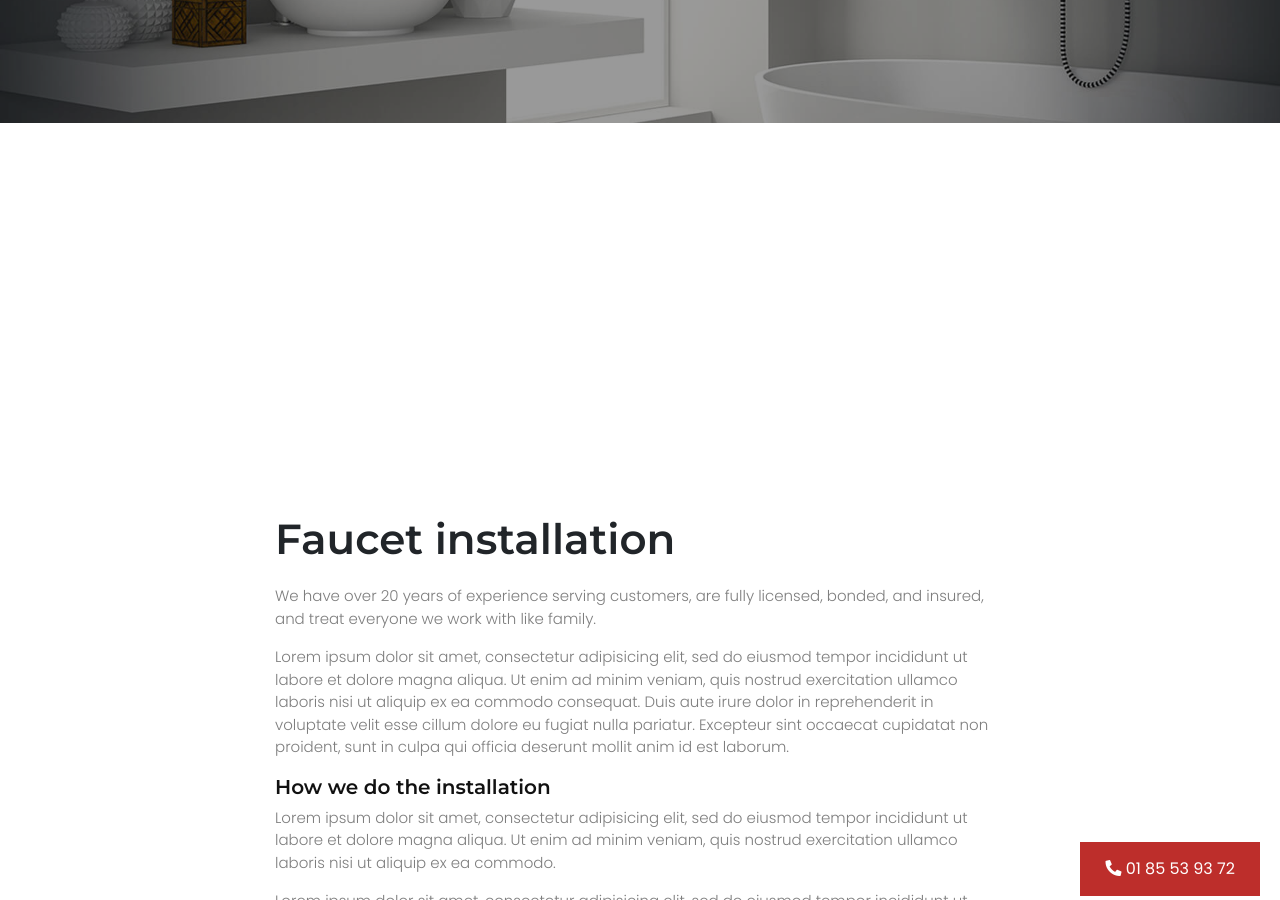
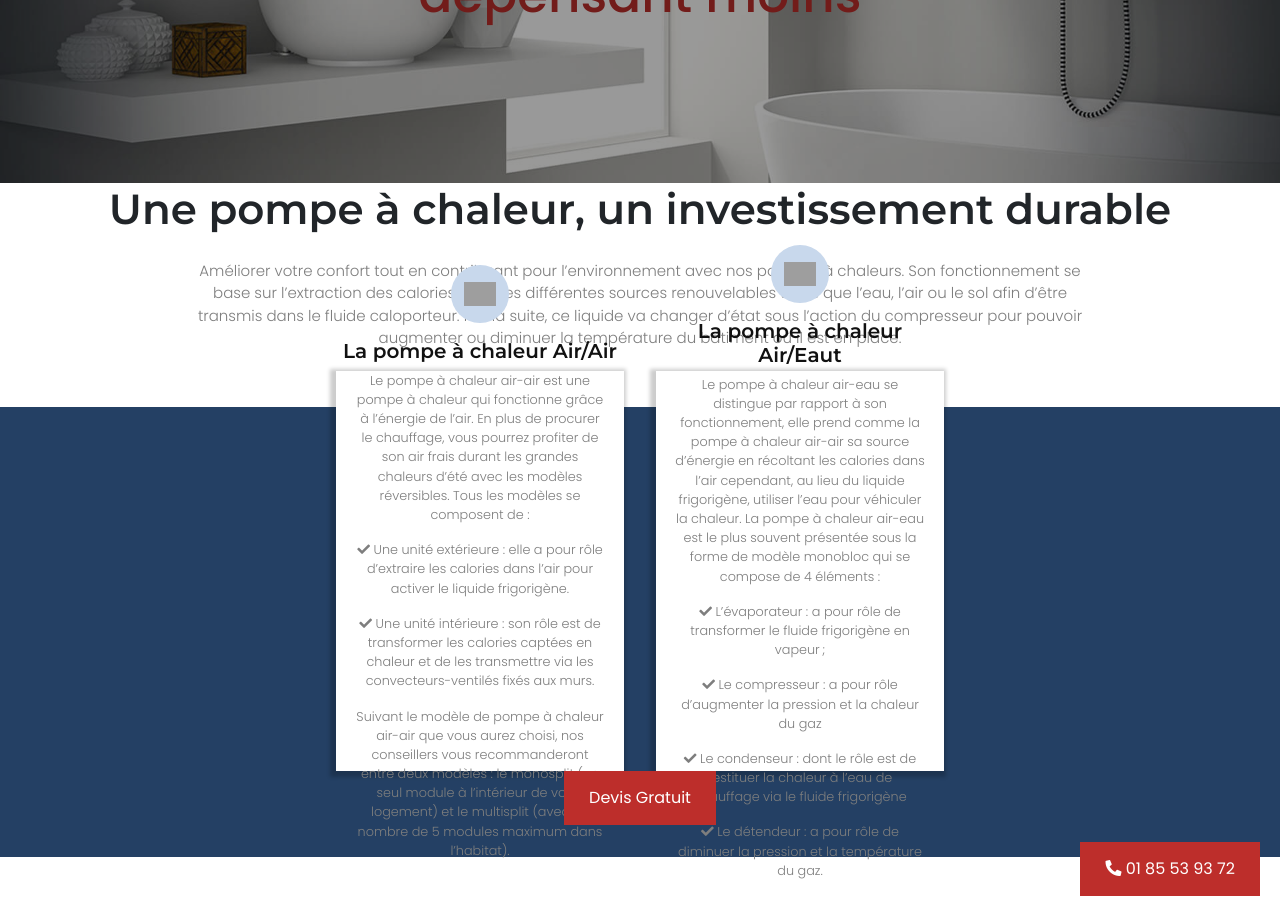
Before and after one commit to ejezie/pompe-a-chaleur-91.com, a Jekyll site: the page built from src/pompe-a-chaleur.html, in a window 1280 px wide and 900 px high, scrolled down 407 px. Built offline with Jekyll 4.4.1, drawn with Linux system fonts in a browser that asks for light colours; some web fonts are replaced; some of the changed text lies outside the part shown; grey boxes are pictures that could not be loaded.

Commit message:
Update pompe-a-chaleur.html

```diff
--- a/src/pompe-a-chaleur.html
+++ b/src/pompe-a-chaleur.html
@@ -5,88 +5,124 @@ title:
 description:
 ---
 
-<section class="slider slide1">
+<section class="slider slide1" id="pmbg">
     <div class="container">
-        <h1>pompe à chaleur</h1>
+        <h1>Améliorer votre confort thermique en dépensant moins </h1>
     </div>
 </section>
 
-<section>
-    <div class="container">
-        <div class="row">
-            <div class="col-sm-8 offset-2">
-                <div class="box-img1">
+<div class="sec-one" id="pomp-one">
+    <h2>Une pompe à chaleur, un investissement durable</h2>
+    <p style="max-width: 900px; text-align: center; padding: 0.3rem;">Améliorer votre confort tout en contribuant pour l’environnement avec nos pompes à chaleurs. Son fonctionnement se base sur l’extraction des calories dans les différentes sources renouvelables telles que l’eau, l’air ou le sol afin d’être transmis dans le fluide caloporteur. Par la suite, ce liquide va changer d’état sous l’action du compresseur pour pouvoir augmenter ou diminuer la température du bâtiment où il est en place.</p>
+    <div class="content-wrap">
+        <div class="content">
+            <div class="wrap">
+                <div class="logo-wrap">
+                    <img src="./assets/img/snowflake.png" alt="snowflake">
+                </div>
+                <h3>La pompe à chaleur Air/Air
+                </h3>
+                <p>Le pompe à chaleur air-air est une pompe à chaleur qui fonctionne grâce à l’énergie de l’air. En plus de procurer le chauffage, vous pourrez profiter de son air frais durant les grandes chaleurs d’été avec les modèles réversibles. Tous les modèles se composent de :
+                </p>
+                <p><i class="fas fa-check"></i> Une unité extérieure : elle a pour rôle d’extraire les calories dans l’air pour activer le liquide frigorigène.
+                </p>
+                <p><i class="fas fa-check"></i> Une unité intérieure : son rôle est de transformer les calories captées en chaleur et de les transmettre via les convecteurs-ventilés fixés aux murs.
+                </p>
+                <p>Suivant le modèle de pompe à chaleur air-air que vous aurez choisi, nos conseillers vous recommanderont entre deux modèles : le monosplit (un seul module à l’intérieur de votre logement) et le multisplit (avec un nombre de 5 modules maximum dans l’habitat).
+                </p>
+            </div>
+        </div>
+        <div class="content">
+            <div class="wrap">
+                <div class="logo-wrap">
+                    <img src="./assets/img/snowflake.png" alt="snowflake">
+                </div>
+                <h3>La pompe à chaleur Air/Eaut</h3>
+                <p>Le pompe à chaleur air-eau se distingue par rapport à son fonctionnement, elle prend comme la pompe à chaleur air-air sa source d’énergie en récoltant les calories dans l’air cependant, au lieu du liquide frigorigène, utiliser l’eau pour véhiculer la chaleur. La pompe à chaleur air-eau est le plus souvent présentée sous la forme de modèle monobloc qui se compose de 4 éléments :
+                </p>
+                <p><i class="fas fa-check"></i> L’évaporateur : a pour rôle de transformer le fluide frigorigène en vapeur ;
+                </p>
+                <p><i class="fas fa-check"></i> Le compresseur : a pour rôle d’augmenter la pression et la chaleur du gaz
+                </p>
+                <p><i class="fas fa-check"></i> Le condenseur : dont le rôle est de restituer la chaleur à l’eau de chauffage via le fluide frigorigène
+                </p>
+                <p><i class="fas fa-check"></i> Le détendeur : a pour rôle de diminuer la pression et la température du gaz.
+                </p>
+            </div>
+        </div>
+    </div>
+    <a class="button btn-menu" href="{% link devis.html %}"> Devis Gratuit</a>
+</div>
 
+<div class="sec-two">
+    <h2>Trouver une aide financière pour réaliser votre transition énergétique
+    </h2>
+    <div class="content-wrap">
+        <div class="wrap">
+            <p>Depuis 2020, <a href="https://www.maprimerenov.gouv.fr/prweb/PRAuth/app/AIDES/H9DF1ufnPCNDOGG8PFgaaW3tLvvaZHE9*/!STANDARD?pzuiactionrrr=CXtpbn1CMEhYTnBBTUpHR29od3FsdlR3QTBpbzlKa3llaHRqMStYSXN2WjFYOVcrQStLWW00blN2dERVUDJXV0FCSi81R0xNSk9yVWRUa1d0REl3d1NQcEpXQT09*" style="text-decoration: none;">MaPrimeRénov'</a>  a été mis en place pour permettre à tous les ménages d’optimiser leur confort tout en préservant l’environnement. Cette aide financière est destinée pour tous les travaux engagés depuis le 1er octobre 2020, suivant votre situation familiale le plafond de votre prime peut aller de 40 % à 90 %. Notre entreprise vous aide à bénéficier des aides à la rénovation énergétique et s’assure que vous puissiez en bénéficier. En effet, la prime de rénovation énergétique doit être réalisée par des artisans certifiés RGE, c’est le cas de notre entreprise de pompe à chaleur dans le 91</p>
+        <p>
         </div>
-                <h2>Faucet installation</h2>
-                <p>We have over 20 years of experience serving customers, are fully licensed, bonded, and insured, and
-                    treat everyone we work with like family.</p>
-                <p>
-
-                    Lorem ipsum dolor sit amet, consectetur adipisicing elit, sed do eiusmod tempor incididunt ut labore
-                    et dolore magna aliqua. Ut enim ad minim veniam, quis nostrud exercitation ullamco laboris nisi ut
-                    aliquip ex ea commodo consequat. Duis aute irure dolor in reprehenderit in voluptate velit esse
-                    cillum dolore eu fugiat nulla pariatur. Excepteur sint occaecat cupidatat non proident, sunt in
-                    culpa qui officia deserunt mollit anim id est laborum.
-                </p>
-                <h3>How we do the installation</h3>
-                <p>Lorem ipsum dolor sit amet, consectetur adipisicing elit, sed do eiusmod tempor incididunt ut labore
-                    et dolore magna aliqua. Ut enim ad minim veniam, quis nostrud exercitation ullamco laboris nisi ut
-                    aliquip ex ea commodo.</p>
-                <p>Lorem ipsum dolor sit amet, consectetur adipisicing elit, sed do eiusmod tempor incididunt ut labore
-                    et dolore magna aliqua. Ut enim ad minim veniam, quis nostrud exercitation ullamco laboris nisi ut
-                    aliquip ex ea commodo.</p>
-                <div class="row">
-                    <div class="col-sm-6">
-                        <div class="box-img1">
-
+        <div class="wrap">
+            <p style="text-align: center;">D’autres aides sont à disposition comme :</p>
+            <p><i class="fas fa-check"></i> L’aide financière travaux 2021 : chèque énergie. Destinée au ménage avec un revenu modeste, elle est disponible chaque année. La liste des bénéficiaires est définie par l’administration fiscale et le chèque est envoyé directement au bénéficiaire.</p>
+            <p><i class="fas fa-check"></i> Taux réduit de TVA : propriétaires occupants, bailleurs, syndicats de propriétaires ou locataires occupant ou société civiles immobilières, vous pourrez bénéficier de cette aide si vous entreprenez des travaux d’économies d’énergie dans un logement dont la construction a 2 ans d’ancienneté.</p>
+            <p><i class="fas fa-check"></i> L’Eco-prêt à taux zéro : dispositif valable jusqu’en fin 2021, destiné au logement à rénover achever avant le 1er janvier 1990.</p>
+            <p>Nous vous accompagnons sur toutes les procédures et vous guidons pour que vous puissiez profiter des prix les plus bas sur votre pompe à chaleur.</p>
         </div>
-                        <div class="box-img1">
 
     </div>
 </div>
-                    <div class="col-sm-6">
-                        <div class="box-img1">
 
+<div class="sec-three">
+    <img src="./assets/img/pm1.png" alt="">
+    <img src="./assets/img/pm2.png" alt="">
+    <img src="./assets/img/pm3.png" alt="">
+    <img src="./assets/img/pm4.png" alt="">
 </div>
-                        <div class="box-img1">
 
+<div class="sec-four" id="pomp-four">
+    <h2 style="text-align: center;">Un achat sérieux et réfléchi</h2>
+    <h5>L’achat d’une pompe à chaleur ne se fait pas sur un coup de tête, mais doit être fait de manière réfléchie.</h5>
+    <div class="content-wrap">
+        <div class="left">
+            <div class="wrap">
+                <p>Vous pouvez avoir une idée de votre pompe à chaleur avant de demander votre devis gratuit. Penser dans un premier temps à vous renseigner sur les coûts du type et du modèle de pompe à chaleur que vous souhaitez utiliser. Ensuite, vous devez inclure dans vos dépenses les coûts des accessoires (kit silencieux, connectivité, etc.). Enfin, penser aux coûts de la main-d’œuvre et de la configuration de l’appareil ainsi que les coûts d’entretien qui sont devenus obligatoires. </p>
             </div>
         </div>
-                </div>
-                <h3>Follow our item lists</h3>
-                <p>Lorem ipsum dolor sit amet, consectetur adipisicing elit, sed do eiusmod tempor incididunt ut labore
-                    et dolore magna aliqua. Ut enim ad minim veniam, quis nostrud exercitation ullamco laboris nisi ut
-                    aliquip ex ea commodo.</p>
-                <ul class="list">
-                    <li>All types of faucet installation </li>
-                    <li>Skilled & Trained personel</li>
-                    <li>All types of faucet repair & maintenance </li>
-                    <li>Fast & reliable services </li>
-                    <li>Emergency services</li>
-                </ul>
-                <h3>Related Services</h3>
-                <div class="row">
-                    <div class="col-sm-6">
-                        <div class="box1">
-                            <div class="icon">
-                                <i class="flaticon-commode"></i>
-                            </div>
-                            <h3>Basin service title</h3>
-                            <p>Sed do eiusmod tempor incididunt ut labore et dolore eiusmod tempor incididunt </p>
-                        </div>
-                    </div>
-                    <div class="col-sm-6">
-                        <div class="box1">
-                            <div class="icon">
-                                <i class="flaticon-commode"></i>
-                            </div>
-                            <h3>Basin service title</h3>
-                            <p>Sed do eiusmod tempor incididunt ut labore et dolore eiusmod tempor incididunt </p>
+        <div class="right">
+            <div class="wrap">
+                <h2>Critère de faisabilité</h2>
+                <div class="text">Quelques conditions doivent être prises en compte pour installer une pompe à chaleur, d’abord vous devez :</div>
+                <p><i class="fas fa-check"></i>Avoir un circuit de chauffage central,</p>
+                <p><i class="fas fa-check"></i>Veiller à avoir un espace suffisant pour permettre à l’air de circuler, et également un endroit qui ne risque pas de gêner qui que soit.</p>
+                <p><i class="fas fa-check"></i>Le module intérieur doit être installé dans un abri pour le protéger du gel</p>
+                <div class="text"><div class="text">Quelques conditions doivent être prises en compte pour installer une pompe à chaleur, d’abord vous devez :</div></div>
             </div>
         </div>
     </div>
 </div>
+
+<div class="sec-five">
+    <h2>Nos services</h2>
+    <div class="content-wrap">
+        <div class="left">
+            <div class="wrap">
+                <h3>Vente</h3>
+                <p> Nous vous proposons principalement deux types de modèles de pompe à chaleur qui sont la pompe à chaleur air-air et la pompe à chaleur air-eau. Disponible sous différentes marques,<strong style="color: black;"> nous vous proposons des pompes à chaleur de qualité au meilleur prix.</strong></p>
             </div>
         </div>
-</section>
+        <div class="center">
+            <div class="wrap">
+                <h3>Entretien</h3>
+                <p>Notre service d’entretien rapide vous rejoint le plus vite chez vous pour vous aider à optimiser la qualité de votre appareil. Nous vous donnons à chaque fin d’entretien <strong style="color: black;"> un certificat pour l’assurance en cas d’incident.</strong></p>
+
+            </div>
+        </div>
+        <div class="right">
+            <div class="wrap">
+                <h3>Dépannage et réparation</h3>
+                <p>Dans les cas d’urgence, nous sommes <strong style="color: black;"> disponibles 7 j/7 et 24 h/24 </strong> pour vous dépanner ou réparer votre pompe à chaleur. Fuite, dysfonctionnement, pannes, nous vous proposerons la meilleure solution pour pouvoir profiter de nouveau de votre pompe à chaleur.</p>
+            </div>
+        </div>
+    </div>
+</div>
```
Lines whose indentation alone changed are shown as unchanged.
